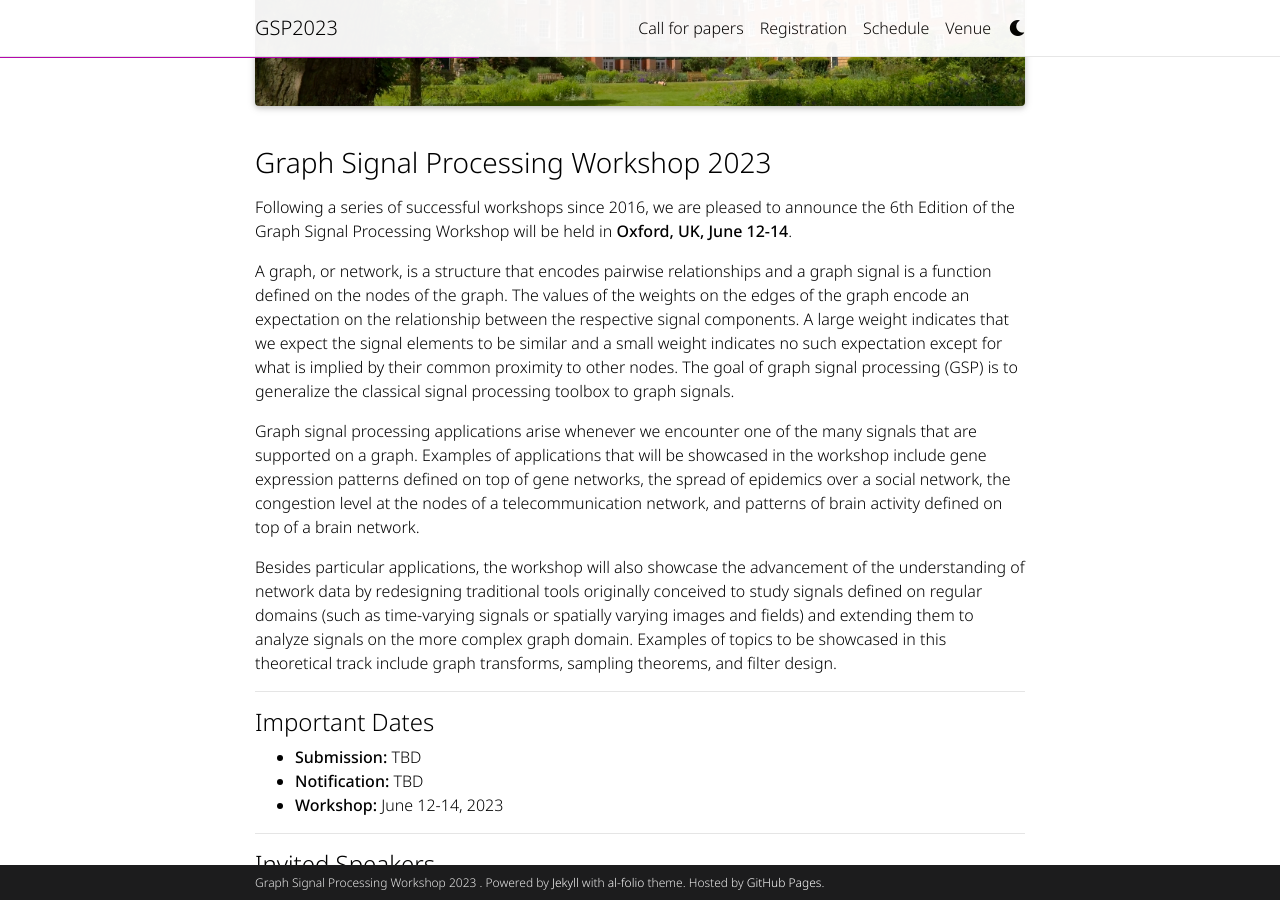
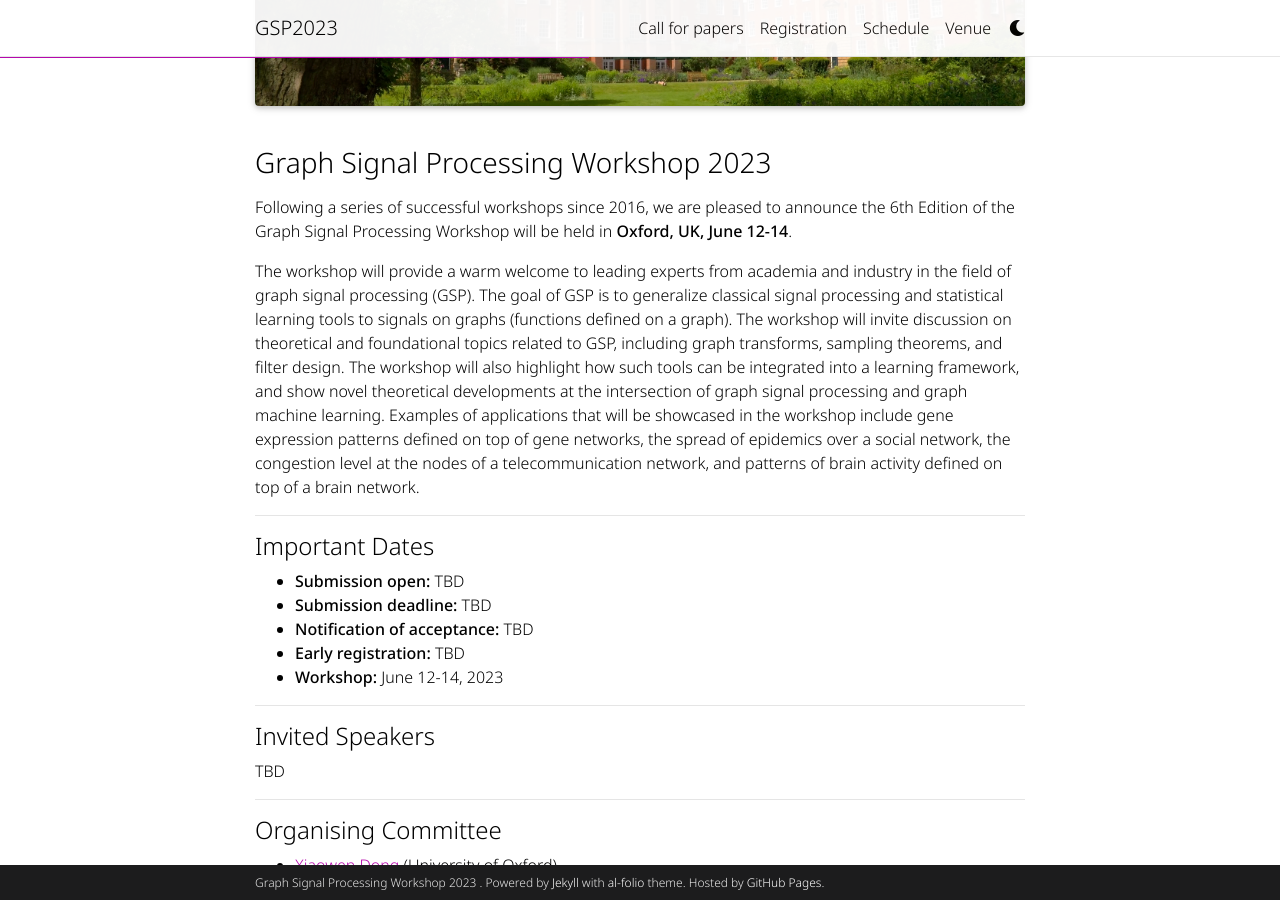
Before and after one commit to shreyasvinaya/gspworkshop2025.github.io, a Jekyll site: the page built from _pages/about.md, in a window 1280 px wide and 900 px high, scrolled down 256 px. Built offline with Jekyll 4.4.1, drawn with Linux system fonts in a browser that asks for light colours; full-size pictures stand in for the smaller copies a plugin makes; comment, search, counter and statistics services are not loaded; a style sheet for code colours, icons or effects is not loaded.

Commit message:
Update about.md

```diff
--- a/_pages/about.md
+++ b/_pages/about.md
@@ -14,16 +14,14 @@
 
 Following a series of successful workshops since 2016, we are pleased to announce the 6th Edition of the Graph Signal Processing Workshop will be held in **Oxford, UK, June 12-14**.
 
-A graph, or network, is a structure that encodes pairwise relationships and a graph signal is a function defined on the nodes of the graph. The values of the weights on the edges of the graph encode an expectation on the relationship between the respective signal components. A large weight indicates that we expect the signal elements to be similar and a small weight indicates no such expectation except for what is implied by their common proximity to other nodes. The goal of graph signal processing (GSP) is to generalize the classical signal processing toolbox to graph signals.
-
-Graph signal processing applications arise whenever we encounter one of the many signals that are supported on a graph. Examples of applications that will be showcased in the workshop include gene expression patterns defined on top of gene networks, the spread of epidemics over a social network, the congestion level at the nodes of a telecommunication network, and patterns of brain activity defined on top of a brain network.
-
-Besides particular applications, the workshop will also showcase the advancement of the understanding of network data by redesigning traditional tools originally conceived to study signals defined on regular domains (such as time-varying signals or spatially varying images and fields) and extending them to analyze signals on the more complex graph domain. Examples of topics to be showcased in this theoretical track include graph transforms, sampling theorems, and filter design.
+The workshop will provide a warm welcome to leading experts from academia and industry in the field of graph signal processing (GSP). The goal of GSP is to generalize classical signal processing and statistical learning tools to signals on graphs (functions defined on a graph). The workshop will invite discussion on theoretical and foundational topics related to GSP, including graph transforms, sampling theorems, and filter design. The workshop will also highlight how such tools can be integrated into a learning framework, and show novel theoretical developments at the intersection of graph signal processing and graph machine learning. Examples of applications that will be showcased in the workshop include gene expression patterns defined on top of gene networks, the spread of epidemics over a social network, the congestion level at the nodes of a telecommunication network, and patterns of brain activity defined on top of a brain network.
 
 ---
 #### Important Dates
-+ **Submission:** TBD
-+ **Notification:** TBD
++ **Submission open:** TBD
++ **Submission deadline:** TBD
++ **Notification of acceptance:** TBD
++ **Early registration:** TBD
 + **Workshop:** June 12-14, 2023
 
 ---
```
